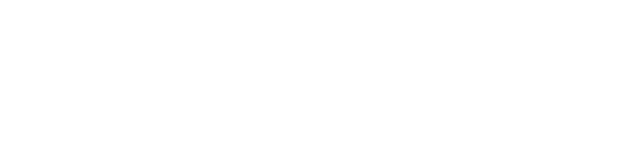
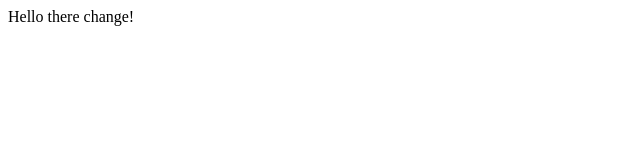
Before and after one commit to sepidebnh/sepidebnh.github.io, a plain HTML site: page index.html in a window 1280 px wide. Shown: the whole page, without its empty margins (0-640 px from the left). Drawn offline with Linux system fonts and the light colour scheme.

Commit message:
Update index.html

```diff
--- a/index.html
+++ b/index.html
@@ -7,6 +7,7 @@
 </head>
 
 <body>
+	<section>Hello there change!</section>
 
 </body>
 </html>
```
